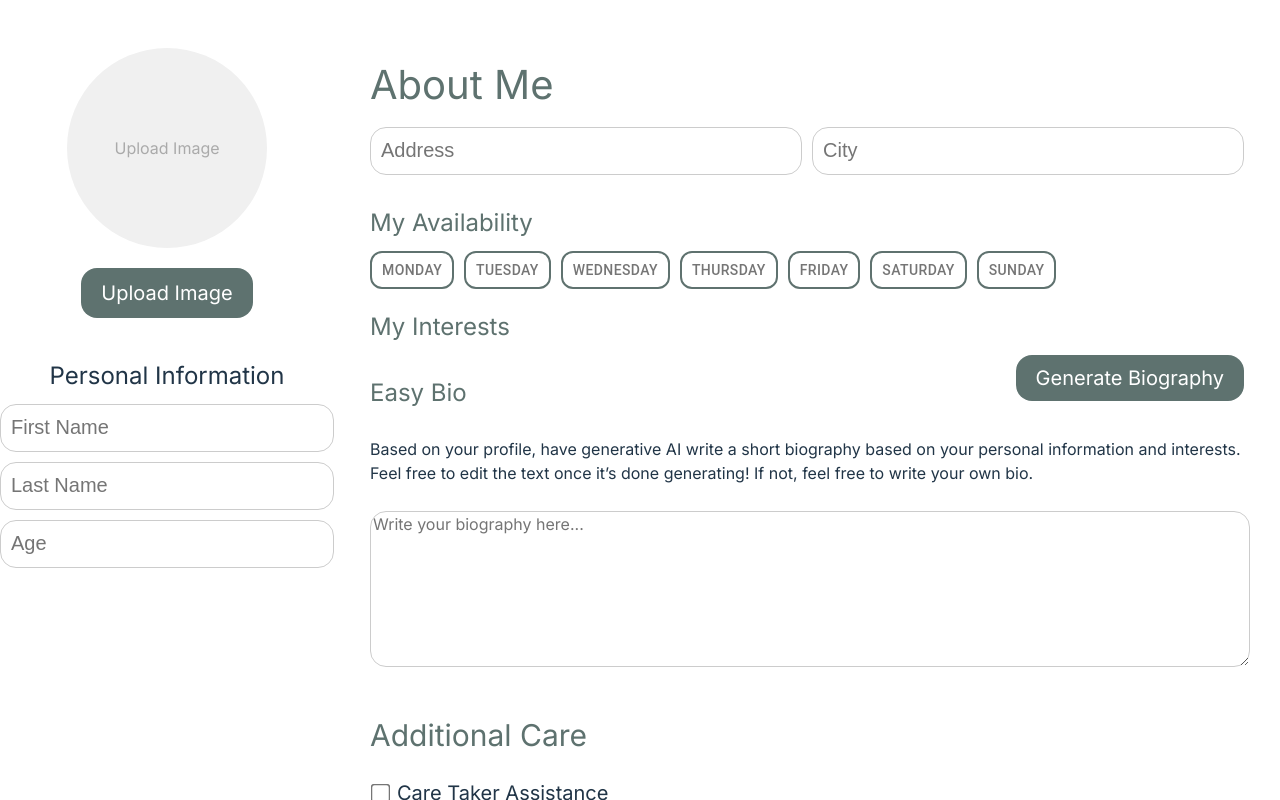
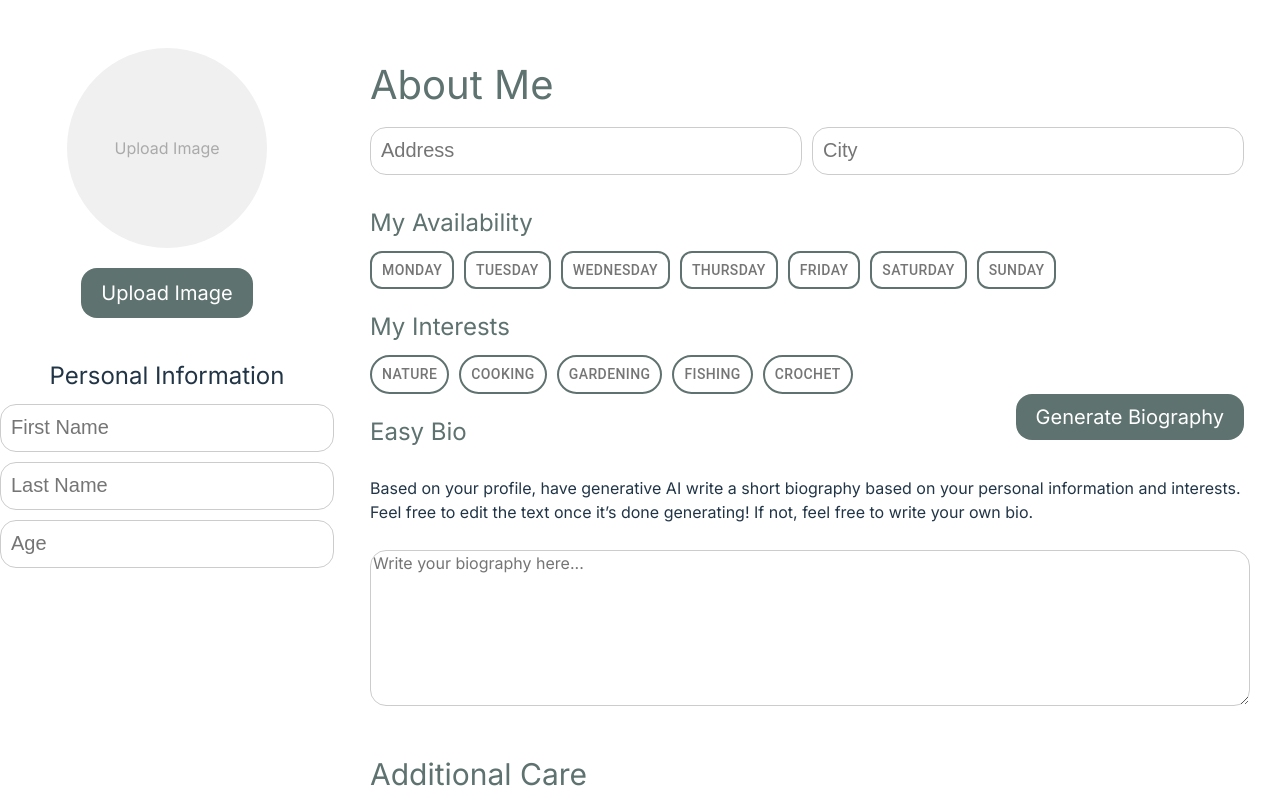
Before and after one commit to Lindiks/ElleHacks2025_PowerNappers, a React (Vite) app in the folder my-react-app/: page /profile-creation in a window 1280 px wide. Built offline with nearby package versions, Linux system fonts and the light colour scheme.

Commit message:
Interest tags

```diff
--- /dev/null
+++ b/my-react-app/src/Components/Interests.jsx
@@ -0,0 +1,65 @@
+import { ToggleButton, ToggleButtonGroup } from '@mui/material';
+import * as React from 'react';
+
+const interestArr = ["Nature", "Cooking", "Gardening", "Fishing", "Crochet"]
+
+export default function UserTags() {
+  const [availability, setAvailability] = React.useState([]);
+
+  const handleAvailability = (event, newAvailability) => {
+    if (newAvailability !== null) {
+      setAvailability(newAvailability);
+    }
+  };
+
+  return (
+    <div className="p-4 max-w-md mx-auto space-y-4">
+      <ToggleButtonGroup
+        value={availability}
+        onChange={handleAvailability}
+        aria-label="Interest"
+        exclusive={false}
+        sx={{
+          display: 'flex',
+          flexWrap: 'wrap',
+          gap: '10px',
+          borderRadius: '20px', // Ensures group doesn’t override button corners
+          '& .MuiToggleButtonGroup-grouped': {
+            margin: '0 !important', // Ensures no unwanted margin
+            borderRadius: '20px !important', // Forces all buttons to have rounded corners
+            border: '2px solid #5F726F !important', // Ensures full borders are visible
+          },
+          '& .MuiToggleButtonGroup-grouped:not(:first-of-type)': {
+            borderLeft: '2px solid #5F726F !important', // Restores left border on grouped buttons
+          }
+
+        }}
+      >
+        {interestArr.map((interest) => (
+          <ToggleButton
+            key={interest}
+            value={interest}
+            aria-label={interest}
+            disableRipple
+            sx={{
+              padding: '5px 10px',
+              border: '2px solid #5F726F',
+              borderRadius: '20px !important', // Ensures each button remains rounded
+              backgroundColor: 'transparent',
+              '&.Mui-selected': {
+                backgroundColor: '#5F726F',
+                color: 'white',
+              },
+              '&:hover': {
+                backgroundColor: '#5F726F',
+                color: 'white',
+              },
+            }}
+          >
+            {interest}
+          </ToggleButton>
+        ))}
+      </ToggleButtonGroup>
+    </div>
+  );
+}
--- a/my-react-app/src/Pages/ProfileCreation.jsx
+++ b/my-react-app/src/Pages/ProfileCreation.jsx
@@ -2,6 +2,7 @@ import React, { useState } from 'react';
 import { useNavigate } from 'react-router-dom';
 import '../style/profile-creation.css';
 import Tags from '../Components/Tags'
+import Interests from '../Components/Interests'
 
 const ProfilePage = () => {
   const [image, setImage] = useState(null);
@@ -50,7 +51,7 @@ const ProfilePage = () => {
         <h2>My Availability</h2>
         <Tags/>
         <h2>My Interests</h2>
-        {/* Generate tags when done - searh n create potentially  */}
+        <Interests/>
         <div className="bio">
             <h2>Easy Bio</h2>
             <button onClick={handleGenerateBio} className="upload-button">Generate Biography</button>
```
